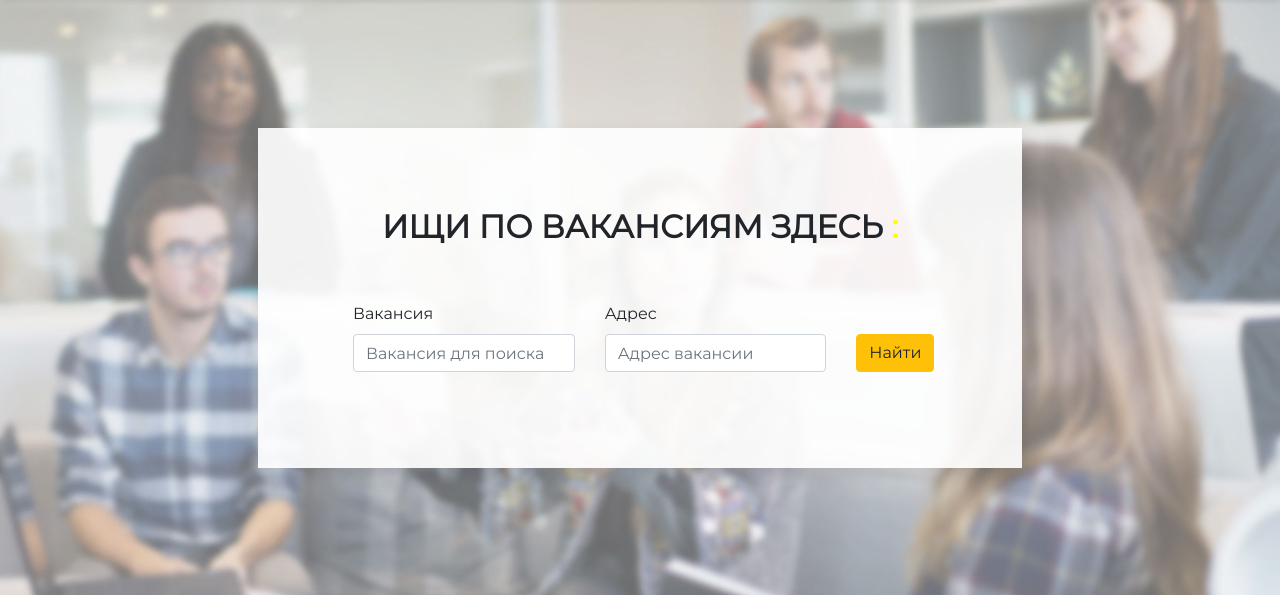
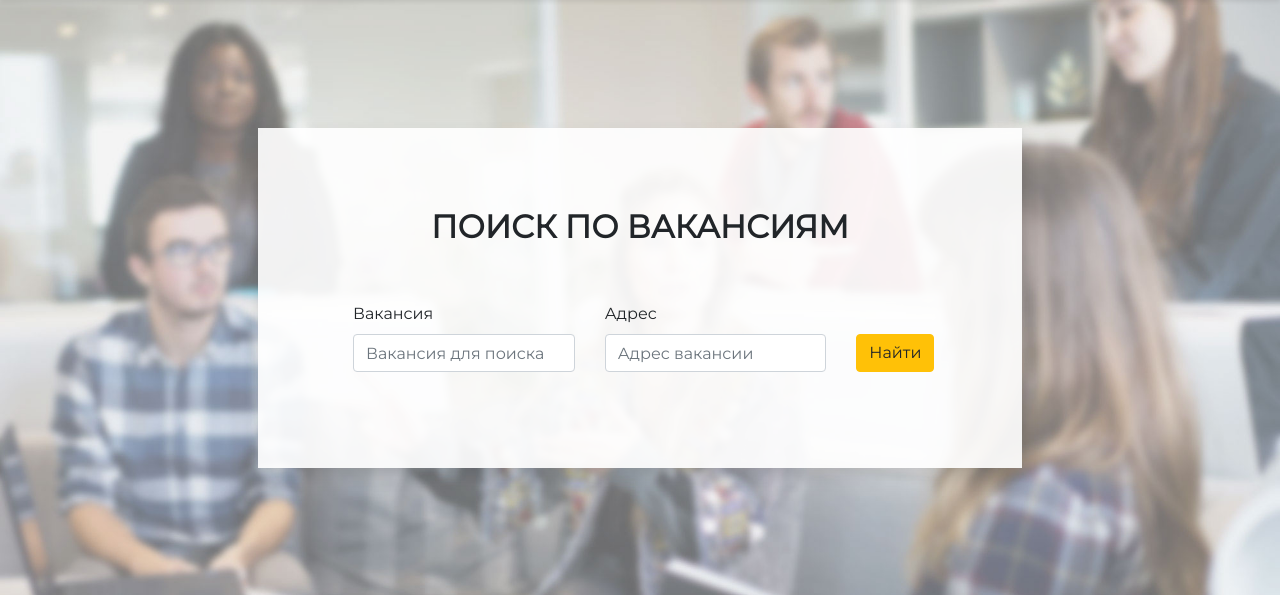
Before and after one commit to DenisYakovliev/job-search-site-azure, a Django app: page / in a window 1280 px wide. Shown: the part 80-675 px from the top of the page. Run offline with Django 3.2, Linux system fonts and the light colour scheme; data that the repository does not hold is empty; some libraries are stand-ins or nearby versions.

Commit message:
Revent title

```diff
--- a/templates/home.html
+++ b/templates/home.html
@@ -12,7 +12,7 @@
                 <div class="mx-auto">
                     <div class="shadow" style="padding: 5rem; background: rgba(255, 255, 255, 0.9);">
                         <h2 class="heading text-center text-uppercase pb-5" style="font-weight: 600;">
-                            <b>ИЩИ ПО ВАКАНСИЯМ ЗДЕСЬ</b> <b style="color: yellow;">:</b>
+                            ПОИСК ПО ВАКАНСИЯМ
                         </h2>
 
                         <form id="job-main-form" method="get" action="{% url 'jobs_list_url' %}" class="job-main-form">
```
Also changed, not shown: 1 other file.
